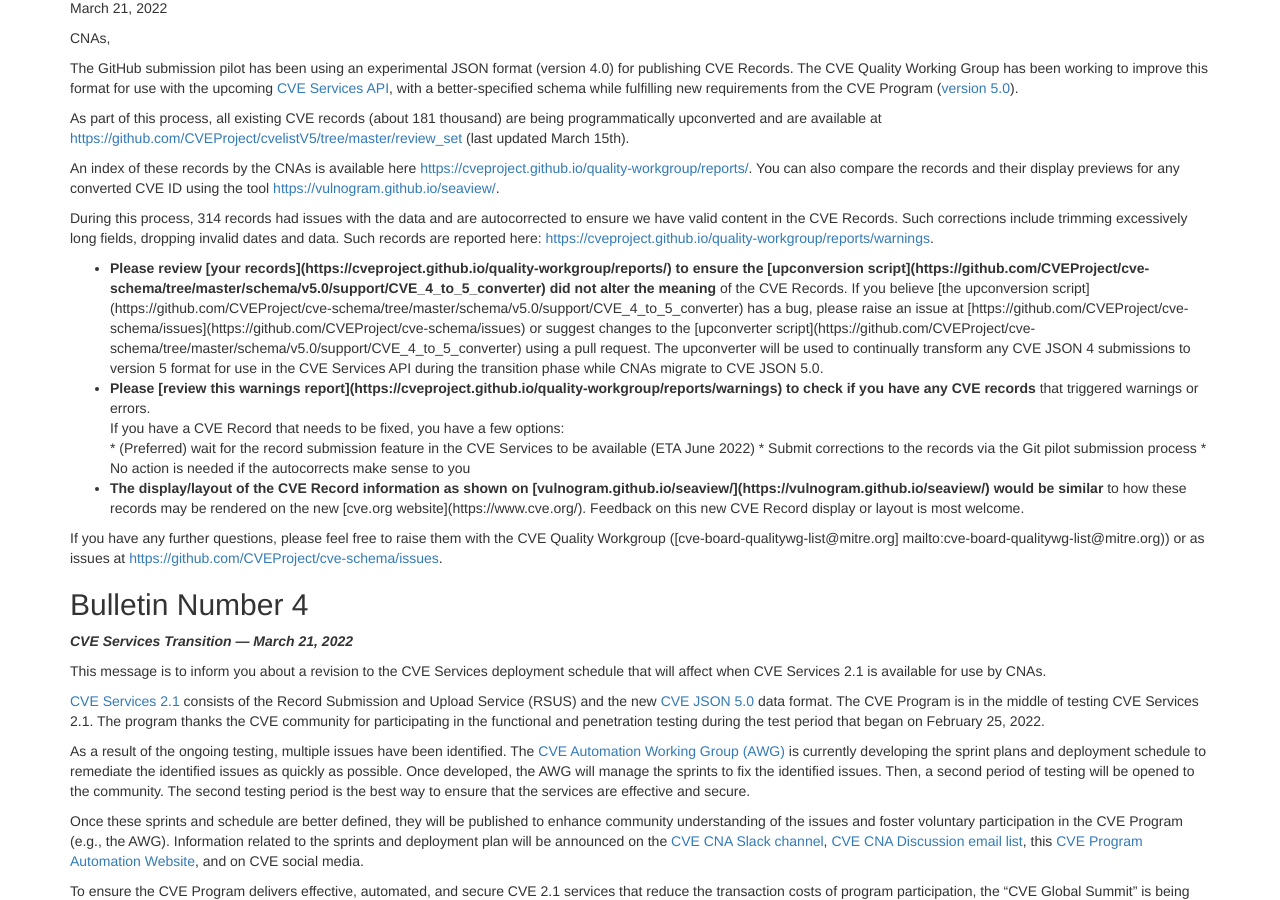
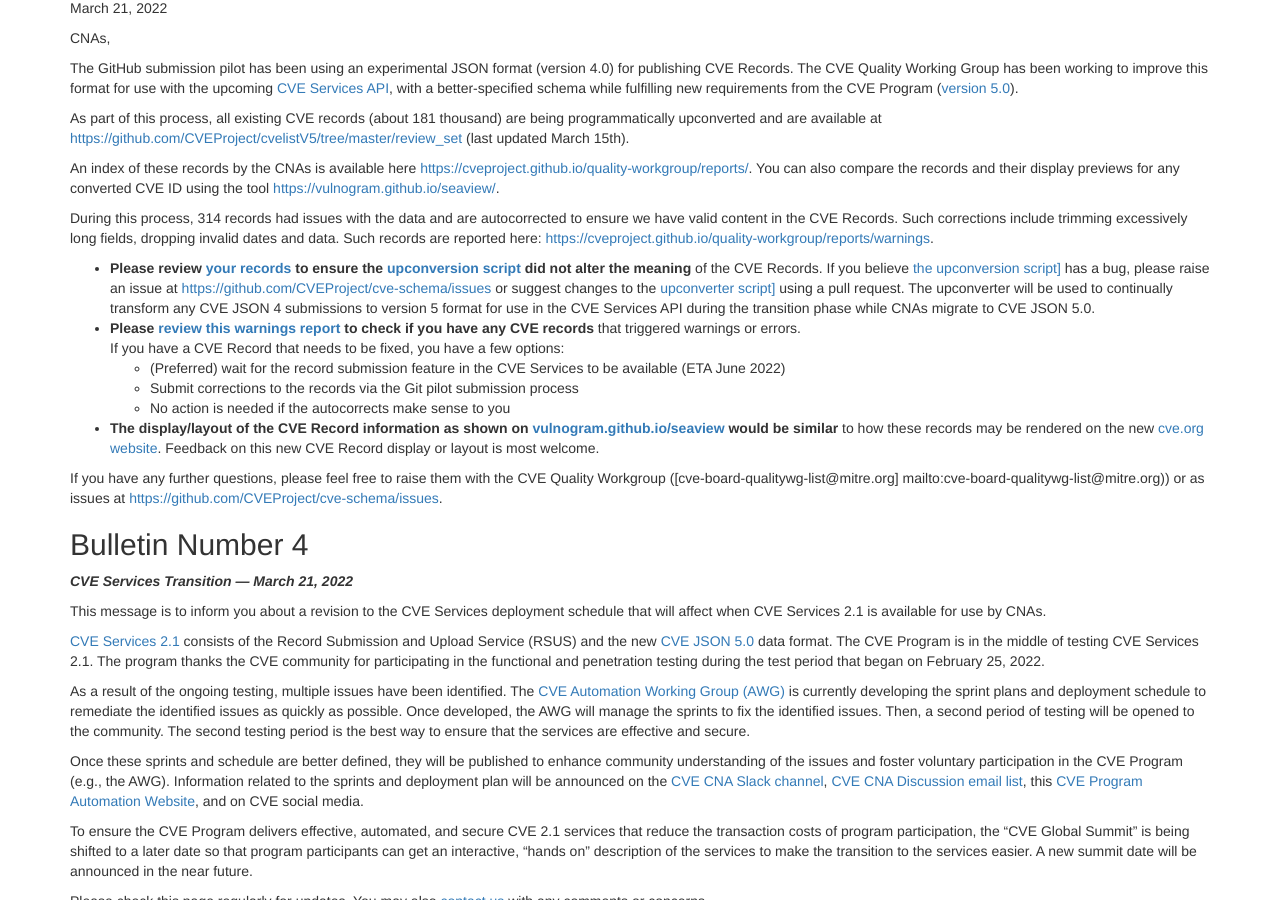
Before and after one commit to CVEProject/cveproject.github.io, a Jekyll site: the page built from automation-transition.md, in a window 1280 px wide and 900 px high, scrolled down 643 px. Built offline with Jekyll 4.4.1, drawn with Linux system fonts in a browser that asks for light colours; nearby versions of some CDN libraries.

Commit message:
Update automation-transition.md

```diff
--- a/automation-transition.md
+++ b/automation-transition.md
@@ -34,19 +34,21 @@ During this process, 314 records had issues with the data and are autocorrected
 
  <ul>
    <li>
-     <strong>Please review [your records](https://cveproject.github.io/quality-workgroup/reports/) to ensure the [upconversion script](https://github.com/CVEProject/cve-schema/tree/master/schema/v5.0/support/CVE_4_to_5_converter) did not alter the meaning</strong> of the CVE Records. If you believe [the upconversion script](https://github.com/CVEProject/cve-schema/tree/master/schema/v5.0/support/CVE_4_to_5_converter) has a bug, please raise an issue at [https://github.com/CVEProject/cve-schema/issues](https://github.com/CVEProject/cve-schema/issues) or suggest changes to the [upconverter script](https://github.com/CVEProject/cve-schema/tree/master/schema/v5.0/support/CVE_4_to_5_converter) using a pull request. The upconverter will be used to continually transform any CVE JSON 4 submissions to version 5 format for use in the CVE Services API during the transition phase while CNAs migrate to CVE JSON 5.0.
+     <strong>Please review <a href="https://cveproject.github.io/quality-workgroup/reports/">your records</a> to ensure the <a href="https://github.com/CVEProject/cve-schema/tree/master/schema/v5.0/support/CVE_4_to_5_converter">upconversion script</a> did not alter the meaning</strong> of the CVE Records. If you believe <a href="https://github.com/CVEProject/cve-schema/tree/master/schema/v5.0/support/CVE_4_to_5_converter">the upconversion script]</a> has a bug, please raise an issue at <a href="https://github.com/CVEProject/cve-schema/issues">https://github.com/CVEProject/cve-schema/issues</a> or suggest changes to the <a href="https://github.com/CVEProject/cve-schema/tree/master/schema/v5.0/support/CVE_4_to_5_converter">upconverter script]</a> using a pull request. The upconverter will be used to continually transform any CVE JSON 4 submissions to version 5 format for use in the CVE Services API during the transition phase while CNAs migrate to CVE JSON 5.0.
   </li>
   <li>
-    <strong>Please [review this warnings report](https://cveproject.github.io/quality-workgroup/reports/warnings) to check if you have any CVE records</strong> that triggered warnings or errors.
+    <strong>Please <a href="https://cveproject.github.io/quality-workgroup/reports/warnings">review this warnings report</a> to check if you have any CVE records</strong> that triggered warnings or errors.
 <br>
     If you have a CVE Record that needs to be fixed, you have a few options:
 <br>
-      * (Preferred) wait for the record submission feature in the CVE Services to be available (ETA June 2022)
-      * Submit corrections to the records via the Git pilot submission process
-      * No action is needed if the autocorrects make sense to you
+     <ul>
+       <li>(Preferred) wait for the record submission feature in the CVE Services to be available (ETA June 2022)</li>
+       <li>Submit corrections to the records via the Git pilot submission process</li>
+       <li>No action is needed if the autocorrects make sense to you</li>
+     </ul>
   </li>
   <li>
-    <strong>The display/layout of the CVE Record information as shown on [vulnogram.github.io/seaview/](https://vulnogram.github.io/seaview/) would be similar</strong> to how these records may be rendered on the new [cve.org website](https://www.cve.org/). Feedback on this new CVE Record display or layout is most welcome.
+    <strong>The display/layout of the CVE Record information as shown on <a href="https://vulnogram.github.io/seaview/">vulnogram.github.io/seaview</a> would be similar</strong> to how these records may be rendered on the new <a href="https://www.cve.org/">cve.org website</a>. Feedback on this new CVE Record display or layout is most welcome.
   </li>
  </ul>
 
```
